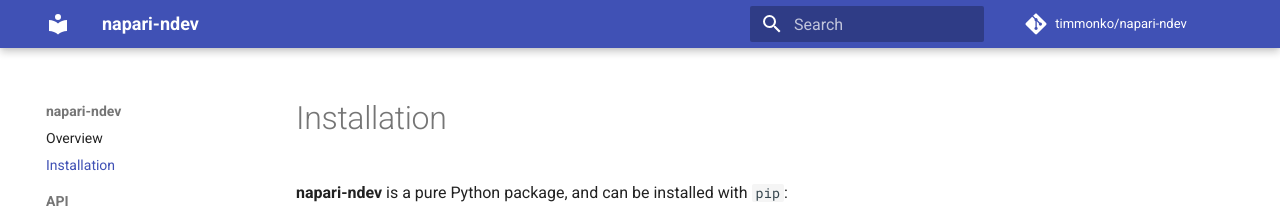
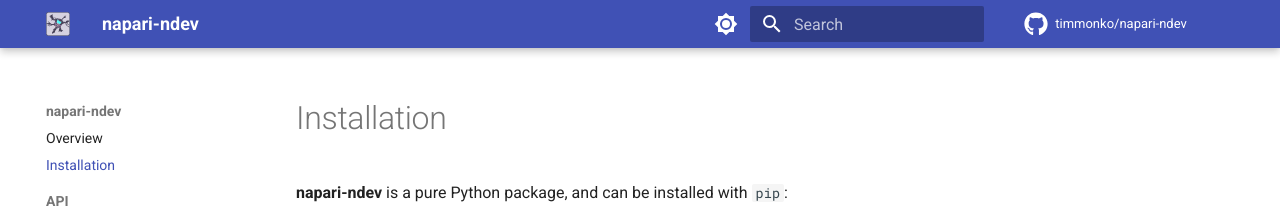
Before and after one commit to TimMonko/napari-ndev, an MkDocs documentation site: the page built from docs/installation.md, in a window 1280 px wide. Shown: the top 208 px of the page. Built offline with MkDocs 1.6.1 and Material for MkDocs 9.7.7, drawn with Linux system fonts in a browser that asks for light colours; comment, search, counter and statistics services are not loaded.

Commit message:
add icon and logo

```diff
--- a/mkdocs.yml
+++ b/mkdocs.yml
@@ -7,6 +7,24 @@ copyright: Copyright &copy; 2023-2024 Tim Monko
 
 theme:
   name: material
+  favicon: images/neuralDev-icon.svg
+  logo: images/neuralDev-icon.svg
+  icon:
+    repo: fontawesome/brands/github
+  palette:
+  # Palette toggle for light mode
+  - scheme: default
+    toggle:
+      icon: material/brightness-7
+      name: Switch to dark mode
+
+  # Palette toggle for dark mode
+  - scheme: slate
+    primary: teal
+    accent: light-green
+    toggle:
+      icon: material/brightness-4
+      name: Switch to light mode
   features:
     - content.code.annotate
     - navigation.sections
```
Also changed, not shown: README.md (+4 -4 lines), docs/index.md (+3 -4 lines), docs/images/neuralDev-icon.svg (added), docs/images/neuralDev-logo.svg (added).
